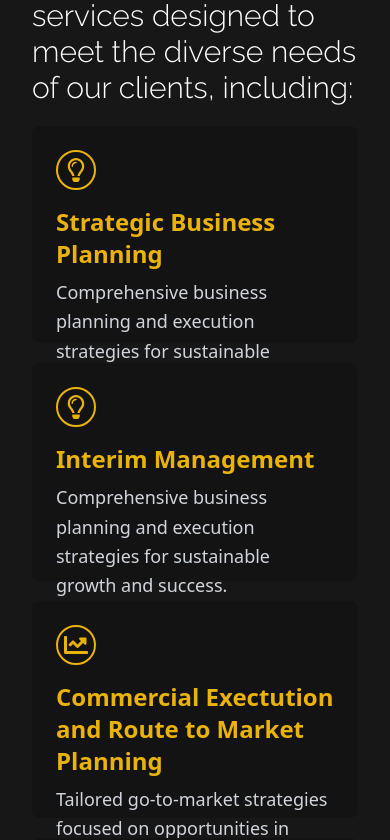
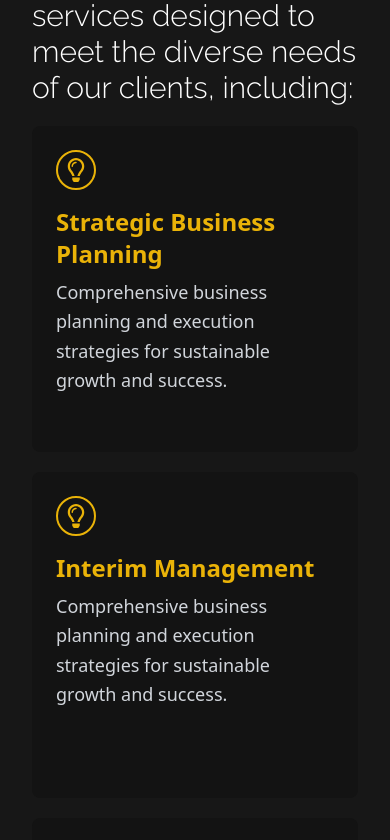
Before and after one commit to BXam953/Aurevant_Holdings, a Next.js app: page / in a window 390 px wide. Shown: the part 2620-3460 px from the top of the page. Built offline with nearby package versions, Linux system fonts and the light colour scheme.

Commit message:
Update servicesWidg.jsx

```diff
--- a/src/app/components/servicesWidg.jsx
+++ b/src/app/components/servicesWidg.jsx
@@ -3,7 +3,7 @@ import PropTypes from 'prop-types';
 
 export default function ServicesWidget({ title, body, icon: Icon }) {
   return (
-    <div className="aspect-[3/2] w-full h-full bg-[rgba(19,19,19,100)] text-white p-6 rounded-lg font-sans">
+    <div className="aspect-square md:aspect-[3/2] w-full h-full bg-[rgba(19,19,19,100)] text-white p-6 rounded-lg font-sans">
 
       <div className="w-10 h-10 transparent border-yellow-500 border-2 rounded-full mb-4 flex items-center justify-center">
         {Icon && <Icon className="text-yellow-500" size={24} />} {/* Render icon here */}
```
